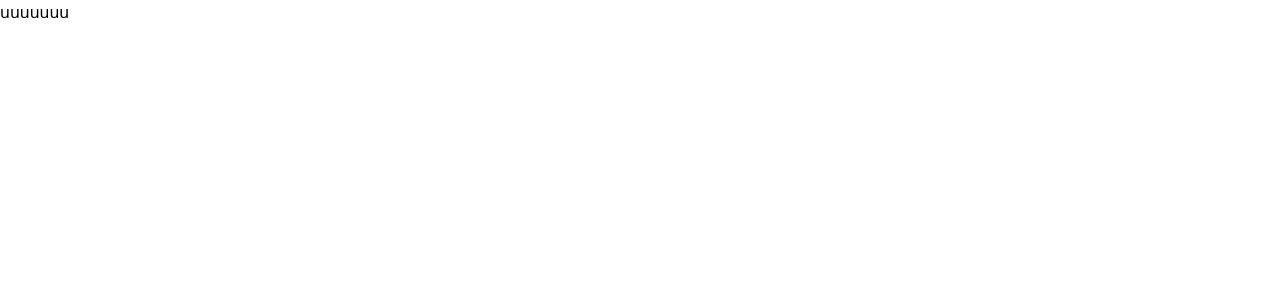
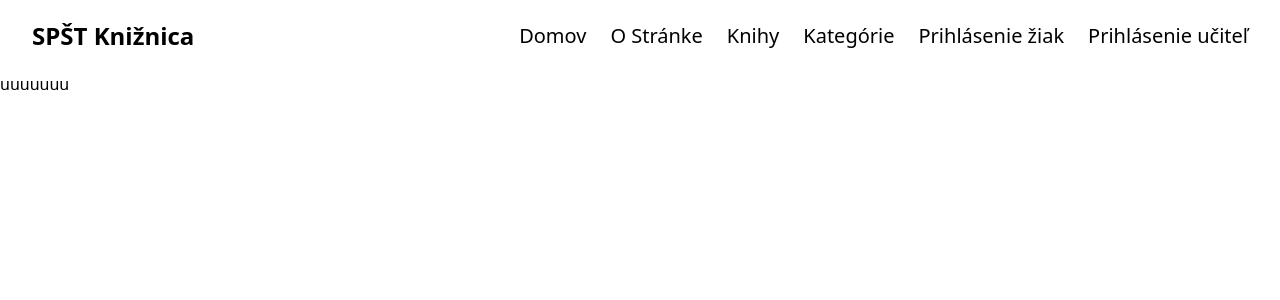
Before and after one commit to peterdinis/SPST-Kniznica, a Next.js app: page / in a window 1280 px wide. Shown: the top 300 px of the page. Built offline with nearby package versions, Linux system fonts and the light colour scheme.

Commit message:
feat: Start design homepage wip

```diff
--- /dev/null
+++ b/src/components/shared/Layout.tsx
@@ -0,0 +1,19 @@
+import React from "react";
+import Seo from "./Seo";
+import Navbar from "./Navbar";
+
+interface ILayoutProps {
+    children?: React.ReactNode;
+}
+
+const Layout: React.FC<ILayoutProps> = ({children}: ILayoutProps) => {
+    return (
+        <>
+         <Seo />
+         <Navbar />
+         {children}
+        </>
+    )
+}
+
+export default Layout
--- /dev/null
+++ b/src/components/shared/Navbar.tsx
@@ -0,0 +1,86 @@
+import React from "react";
+import Link from "next/link";
+
+export default function Navbar() {
+  const [navbar, setNavbar] = React.useState<Boolean>(false);
+
+  return (
+    <>
+      <nav className="w-full bg-white">
+        <div className="justify-between px-4 mx-auto lg:max-w-7xl md:items-center md:flex md:px-8">
+          <div>
+            <div className="flex items-center justify-between py-3 md:py-5 md:block">
+              <Link href="/">
+                <h2 className="text-2xl text-black font-bold">SPŠT Knižnica</h2>
+              </Link>
+              <div className="md:hidden">
+                <button
+                  className="p-2 text-gray-700 rounded-md outline-none focus:border-gray-400 focus:border"
+                  onClick={() => setNavbar(!navbar)}
+                >
+                  {navbar ? (
+                    <svg
+                      xmlns="http://www.w3.org/2000/svg"
+                      className="w-6 h-6 text-white"
+                      viewBox="0 0 20 20"
+                      fill="currentColor"
+                    >
+                      <path
+                        fillRule="evenodd"
+                        d="M4.293 4.293a1 1 0 011.414 0L10 8.586l4.293-4.293a1 1 0 111.414 1.414L11.414 10l4.293 4.293a1 1 0 01-1.414 1.414L10 11.414l-4.293 4.293a1 1 0 01-1.414-1.414L8.586 10 4.293 5.707a1 1 0 010-1.414z"
+                        clipRule="evenodd"
+                      />
+                    </svg>
+                  ) : (
+                    <svg
+                      xmlns="http://www.w3.org/2000/svg"
+                      className="w-6 h-6 text-white"
+                      fill="none"
+                      viewBox="0 0 24 24"
+                      stroke="currentColor"
+                      strokeWidth={2}
+                    >
+                      <path
+                        strokeLinecap="round"
+                        strokeLinejoin="round"
+                        d="M4 6h16M4 12h16M4 18h16"
+                      />
+                    </svg>
+                  )}
+                </button>
+              </div>
+            </div>
+          </div>
+          <div>
+            <div
+              className={`flex-1 justify-self-center pb-3 mt-8 md:block md:pb-0 md:mt-0 ${
+                navbar ? "block" : "hidden"
+              }`}
+            >
+              <ul className="items-center justify-center space-y-8 md:flex md:space-x-6 md:space-y-0">
+                <li className="text-black text-xl">
+                  <Link href="https://www.facebook.com/peto.dinis/">Domov</Link>
+                </li>
+                <li className="text-black text-xl">
+                  <Link href="https://github.com/peterdinis?tab=repositories">O Stránke</Link>
+                </li>
+                <li className="text-black text-xl">
+                  <Link href="https://www.instagram.com/peterdinis1/">Knihy</Link>
+                </li>
+                <li className="text-black text-xl">
+                  <Link href="https://www.linkedin.com/in/peter-dinis-58520b214/">Kategórie</Link>
+                </li>
+                <li className="text-black text-xl">
+                  <Link href="https://www.linkedin.com/in/peter-dinis-58520b214/">Prihlásenie žiak</Link>
+                </li>
+                <li className="text-black text-xl">
+                  <Link href="https://www.linkedin.com/in/peter-dinis-58520b214/">Prihlásenie učiteľ</Link>
+                </li>
+              </ul>
+            </div>
+          </div>
+        </div>
+      </nav>
+    </>
+  );
+}
--- /dev/null
+++ b/src/components/shared/Seo.tsx
@@ -0,0 +1,12 @@
+import Head from "next/head";
+import React from "react";
+
+const Seo: React.FC = () => {
+    return (
+        <Head>
+          <title>SPŠT Knižnica</title>
+        </Head>
+    )
+}
+
+export default Seo;
--- a/src/pages/_app.tsx
+++ b/src/pages/_app.tsx
@@ -1,6 +1,11 @@
+import Layout from '@/components/shared/Layout'
 import '@/styles/globals.css'
 import type { AppProps } from 'next/app'
 
 export default function App({ Component, pageProps }: AppProps) {
-  return <Component {...pageProps} />
+  return (
+    <Layout>
+      <Component {...pageProps} />
+    </Layout>
+  )
 }
```
